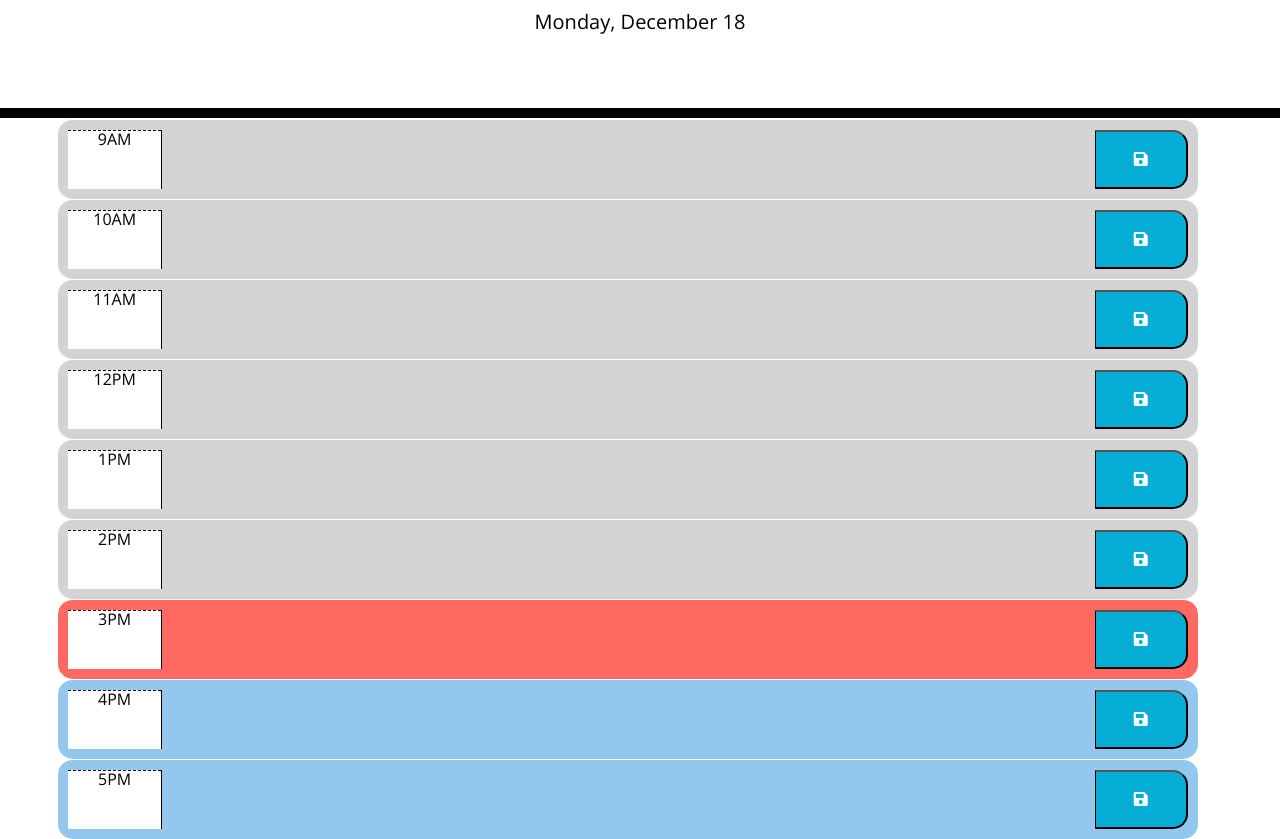
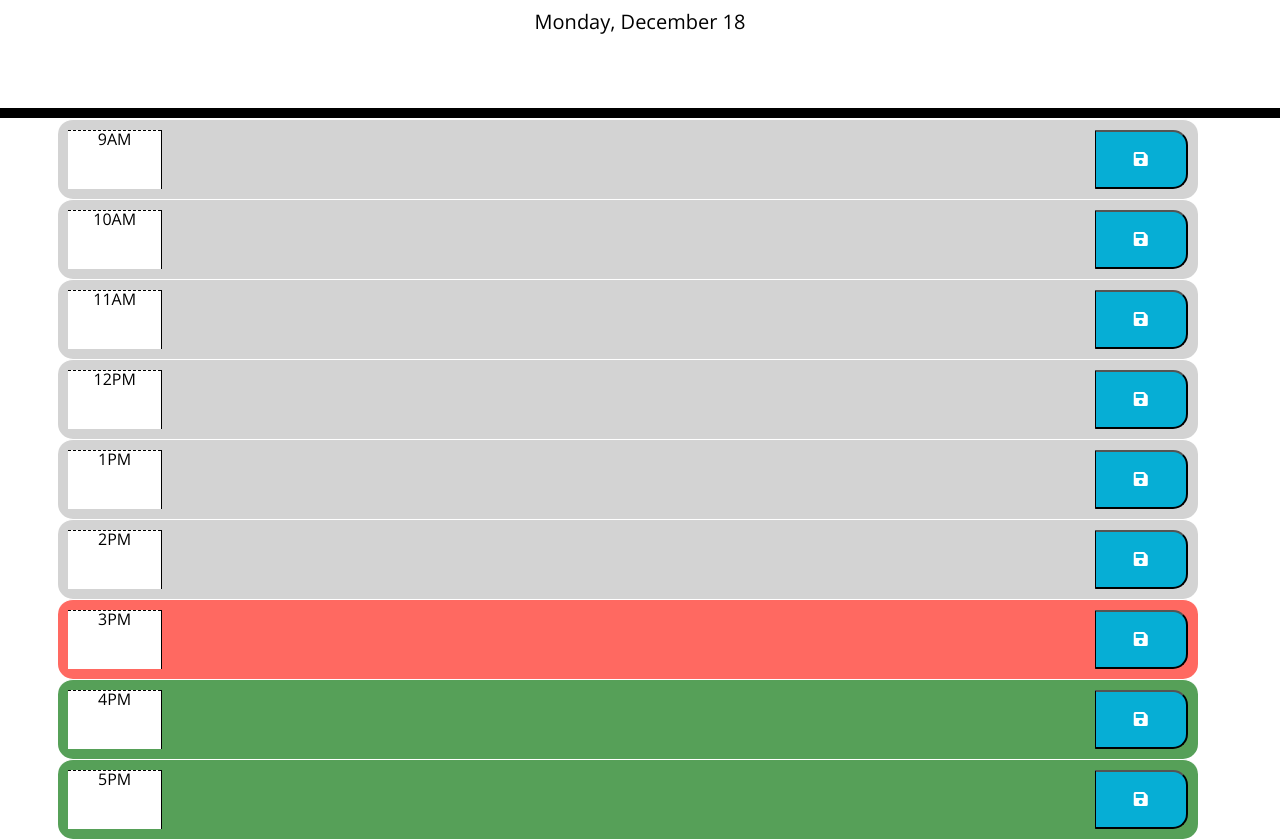
Before and after one commit to goalzz/CalendarApp, a plain HTML site: page index.html in a window 1280 px wide. Shown: the part 169-1008 px from the top of the page. Drawn offline with nearby package versions, Linux system fonts and the light colour scheme.

Commit message:
Update style.css

```diff
--- a/style.css
+++ b/style.css
@@ -55,7 +55,7 @@ header {
 }
 
 .future {
-  background-color:  rgb(147, 199, 238);
+  background-color:  #56a058; /* changed this to green as it was placed blue by mistake */
   color: white;
 }
 
```
